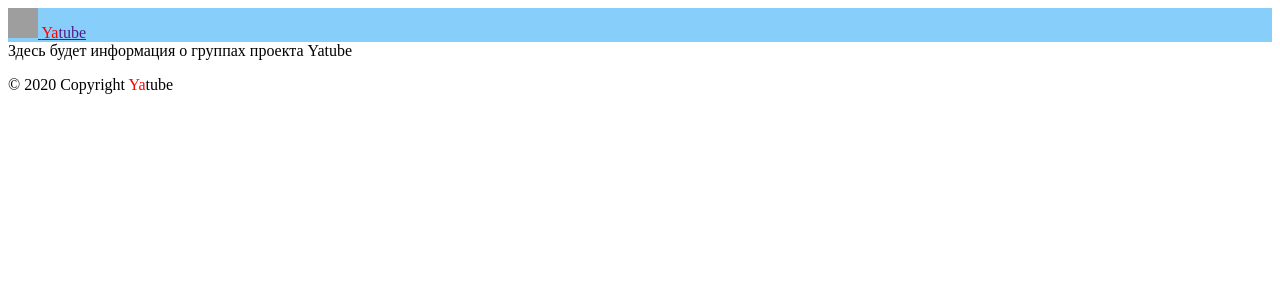
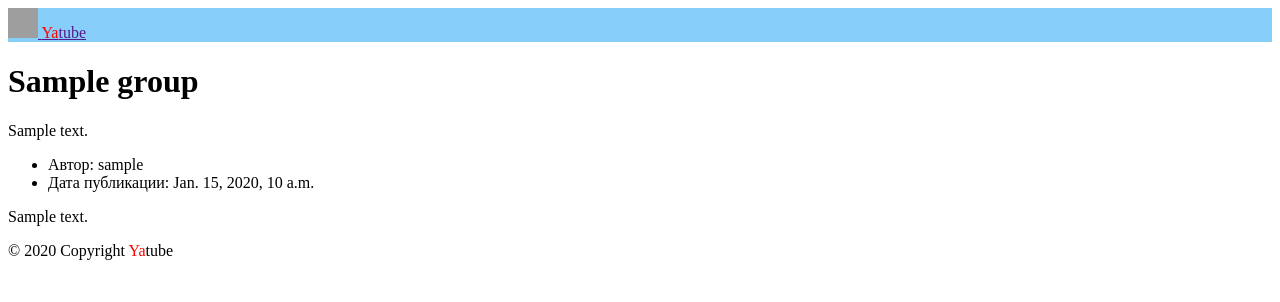
Before and after one commit to StProger/SocialNetwYa, a Django app: a page that uses yatube/templates/posts/group_list.html in a window 1280 px wide. Shown: the top 302 px of the page. Run offline with Django 3.2, Linux system fonts and the light colour scheme; tables that the repository leaves empty hold one stand-in row (values such as "Sample post"); grey boxes are pictures that could not be loaded.

Commit message:
Добавил вывод group

```diff
--- a/yatube/posts/urls.py
+++ b/yatube/posts/urls.py
@@ -4,6 +4,6 @@ from . import views
 
 
 urlpatterns = [
-    path("group/<slug:slug>/", views.group_posts),
+    path("group/<slug:slug>/", views.group_posts, name="group_posts"),
     path("", views.index),
 ]
--- a/yatube/posts/views.py
+++ b/yatube/posts/views.py
@@ -10,10 +10,11 @@ def group_posts(request, slug):
     group = get_object_or_404(Group, slug=slug)
 
     posts = Post.objects.filter(group=group).order_by('-pub_date')[:10]
-    print(posts)
+    print(posts[0].group.title)
     context = {
         "text": "Здесь будет информация о группах проекта Yatube",
-        "posts": posts
+        "posts": posts,
+        "group": group
     }
     return render(request, template, context)
 
--- a/yatube/templates/posts/group_list.html
+++ b/yatube/templates/posts/group_list.html
@@ -10,7 +10,18 @@
         <main>
           <!-- класс py-5 создает отступы сверху и снизу блока -->
           <div class="container py-5">
-            {{text}}
+              <h1>{{group.title}}</h1>
+              <p>{{group.description}}</p>
+              {% for post in posts %}
+                <arcticle>
+                    <ul>
+                        <li>Автор: {{post.author}}</li>
+                        <li>Дата публикации: {{post.pub_date}}</li>
+                    </ul>
+                    <p>{{post.text}}</p>
+                </arcticle>
+                {% if not forloop.last %} <hr> {% endif %}
+              {% endfor %}
           </div>
         </main>
 </body>
--- a/yatube/templates/posts/index.html
+++ b/yatube/templates/posts/index.html
@@ -31,7 +31,7 @@
                 </li>
               </ul>
               <p>{{ post.text }}</p>
-              <a href="">все записи группы</a>
+              {% if post.group %}<a href=" {% url 'group_posts' post.group.slug %} ">все записи группы</a>{% endif %}
               {% if not forloop.last %}<hr>{% endif %}
           {% endfor %}
         </div>
```
